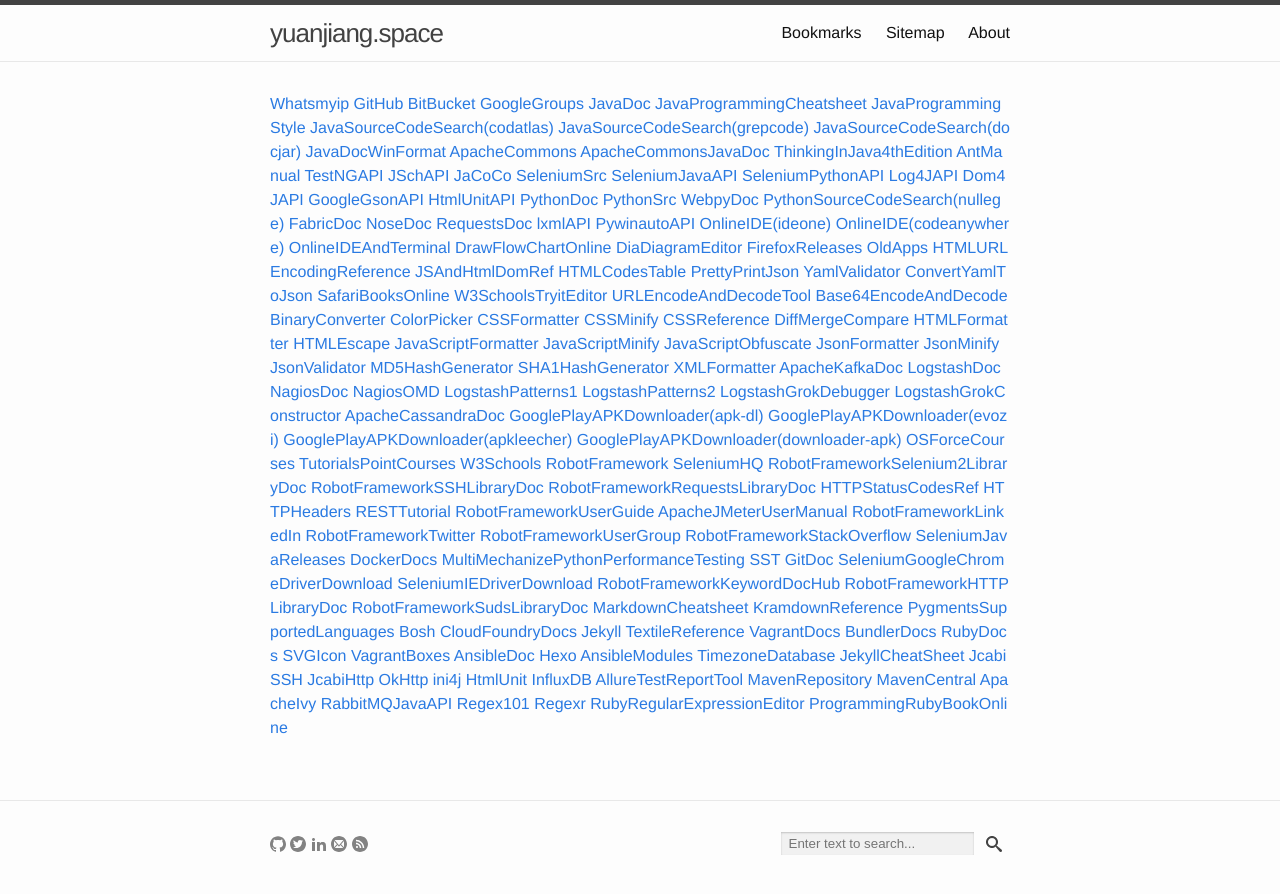
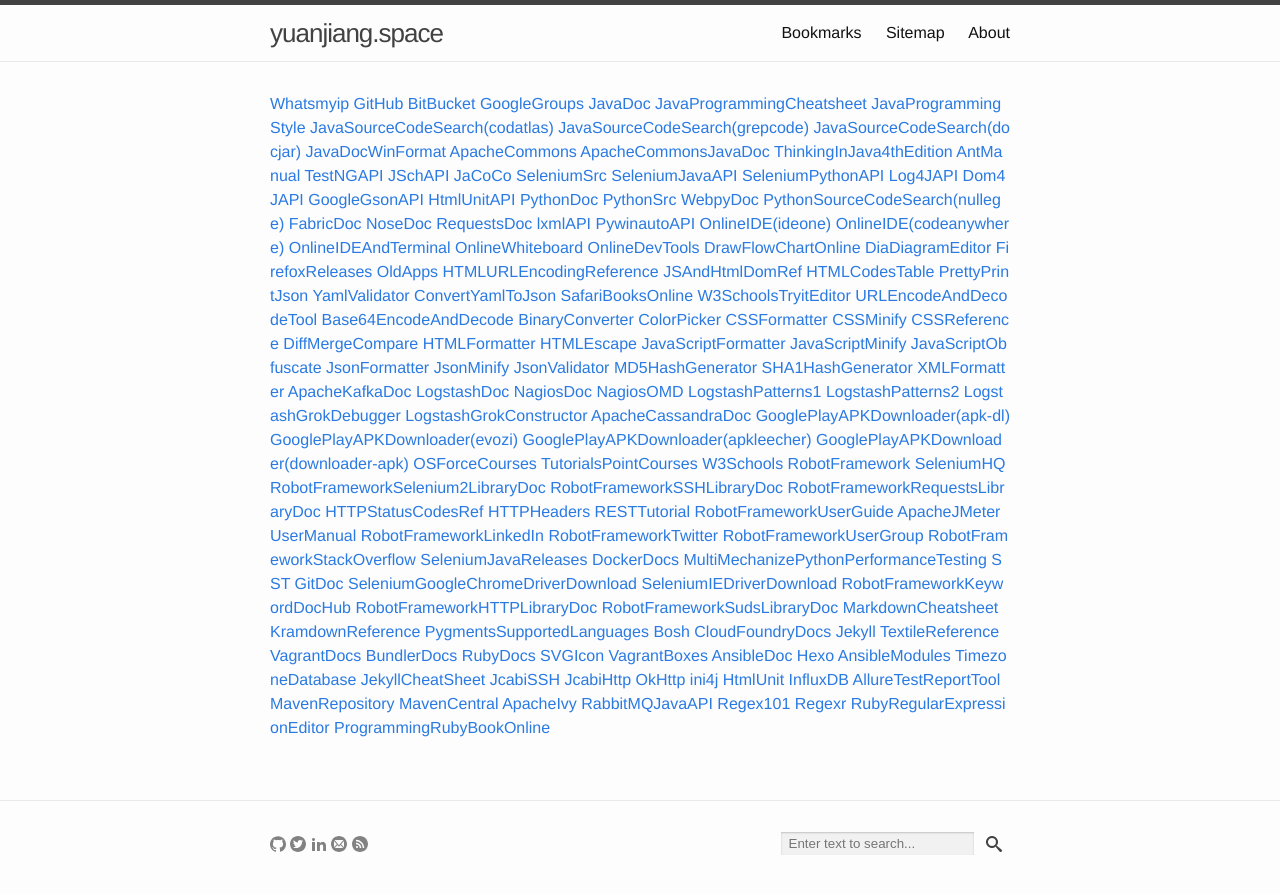
Before and after one commit to yuan-jiang/yuan-jiang.github.io, a Jekyll site: the page built from bookmarks.md, in a window 1280 px wide. Shown: the top 894 px of the page. Built offline with Jekyll 4.4.1, drawn with Linux system fonts in a browser that asks for light colours.

Commit message:
Update bookmarks.yml

```diff
--- a/_data/bookmarks.yml
+++ b/_data/bookmarks.yml
@@ -72,6 +72,10 @@
   link: https://codeanywhere.com/editor/
 - description: OnlineIDEAndTerminal
   link: http://www.tutorialspoint.com/codingground.htm
+- description: OnlineWhiteboard
+  link: https://www.tutorialspoint.com/whiteboard.htm
+- description: OnlineDevTools
+  link: http://www.tutorialspoint.com/online_dev_tools.htm
 - description: DrawFlowChartOnline
   link: https://www.draw.io/
 - description: DiaDiagramEditor
```
